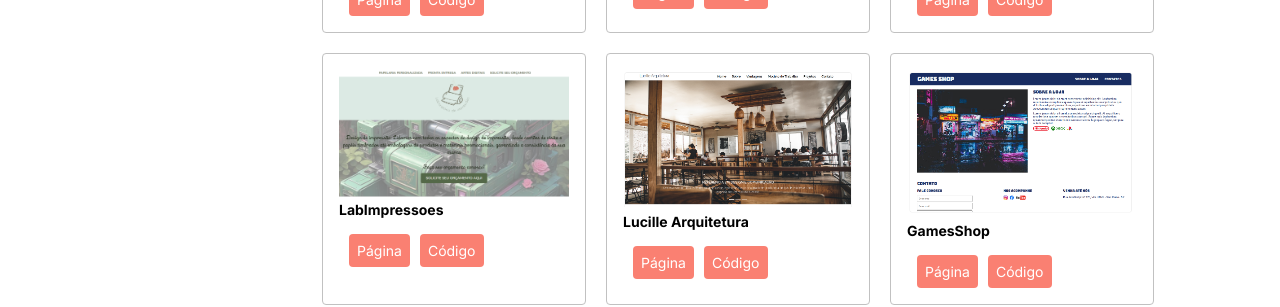
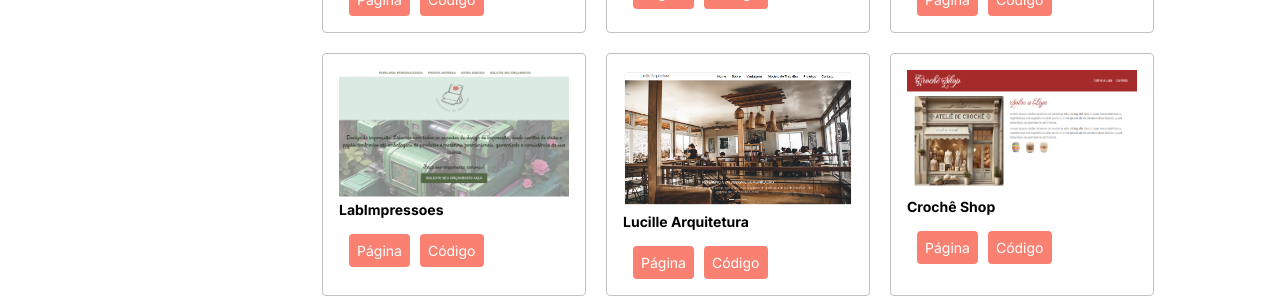
Before and after one commit to KarineGawlik/portfolio, a React (Create React App) app: page / in a window 1280 px wide. Shown: the part 345-652 px from the top of the page. Built offline with nearby package versions, Linux system fonts and the light colour scheme.

Commit message:
atualizando site croche shop

```diff
--- a/src/components/Projetos/index.tsx
+++ b/src/components/Projetos/index.tsx
@@ -8,7 +8,7 @@ import lucilleAquitetura from '../../imagens/lucilleAquitetura.png'
 import tech from '../../imagens/tech.png'
 import aniversario from '../../imagens/aniversario.png'
 import filmandoAVida from '../../imagens/filmandoAVida.png'
-import games from '../../imagens/games.png'
+import croche from '../../imagens/croche.png'
 import calculadora from '../../imagens/calculadoraMedias.png'
 import sorteador from '../../imagens/sorteador.png'
 import lista from '../../imagens/toDo.png'
@@ -60,10 +60,10 @@ const Projetos = () => (
         githubLink="https://github.com/KarineGawlik/lucille-arquitetura"
       />
       <Projeto
-        imagem={games}
-        titulo="GamesShop"
-        link="https://site-gamesshop-seven-cyan.vercel.app/"
-        githubLink="https://github.com/KarineGawlik/site_gamesshop"
+        imagem={croche}
+        titulo="Crochê Shop"
+        link="https://site-croche-shop.vercel.app/"
+        githubLink="https://github.com/KarineGawlik/site_croche_shop"
       />
       <Projeto
         imagem={tech}
```
Also changed, not shown: src/imagens/croche.png (added).
